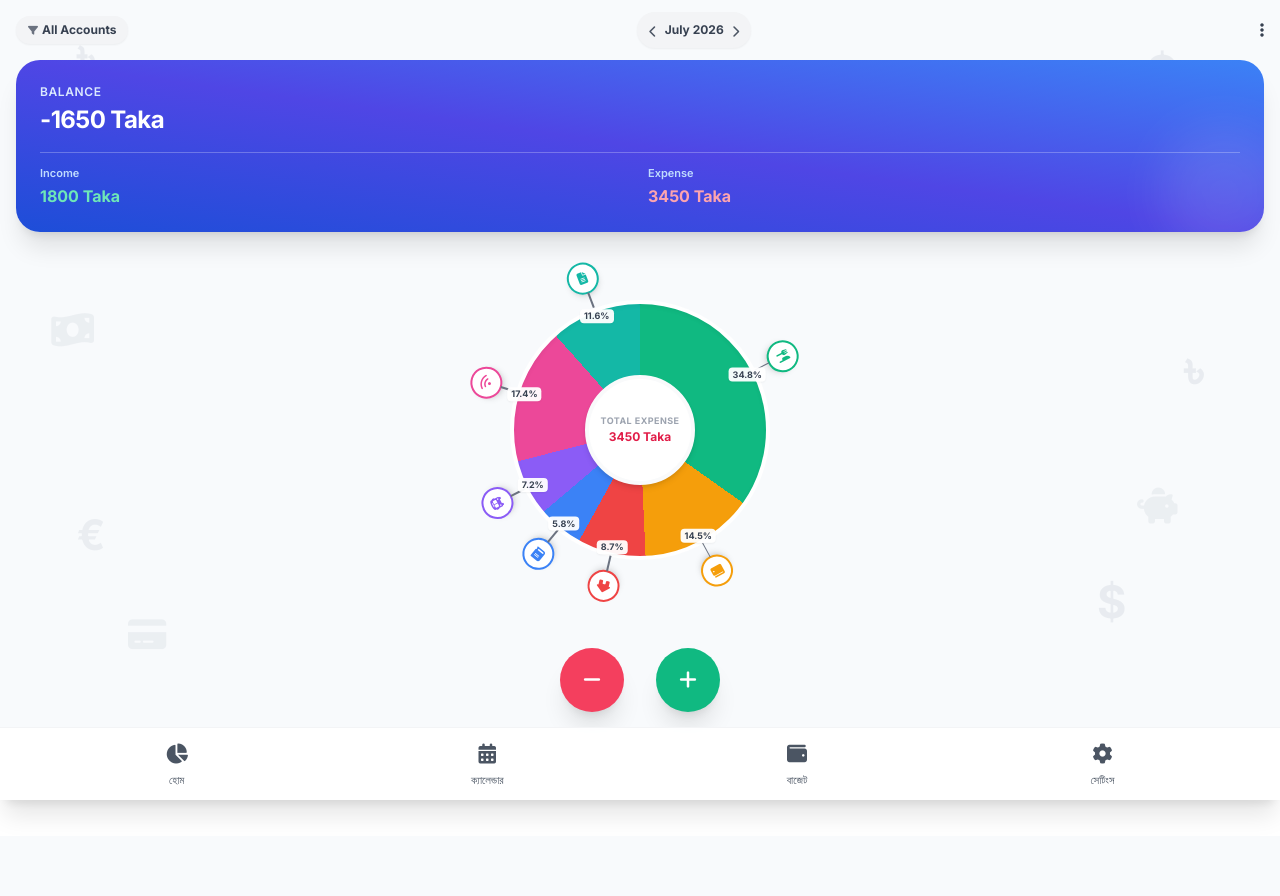
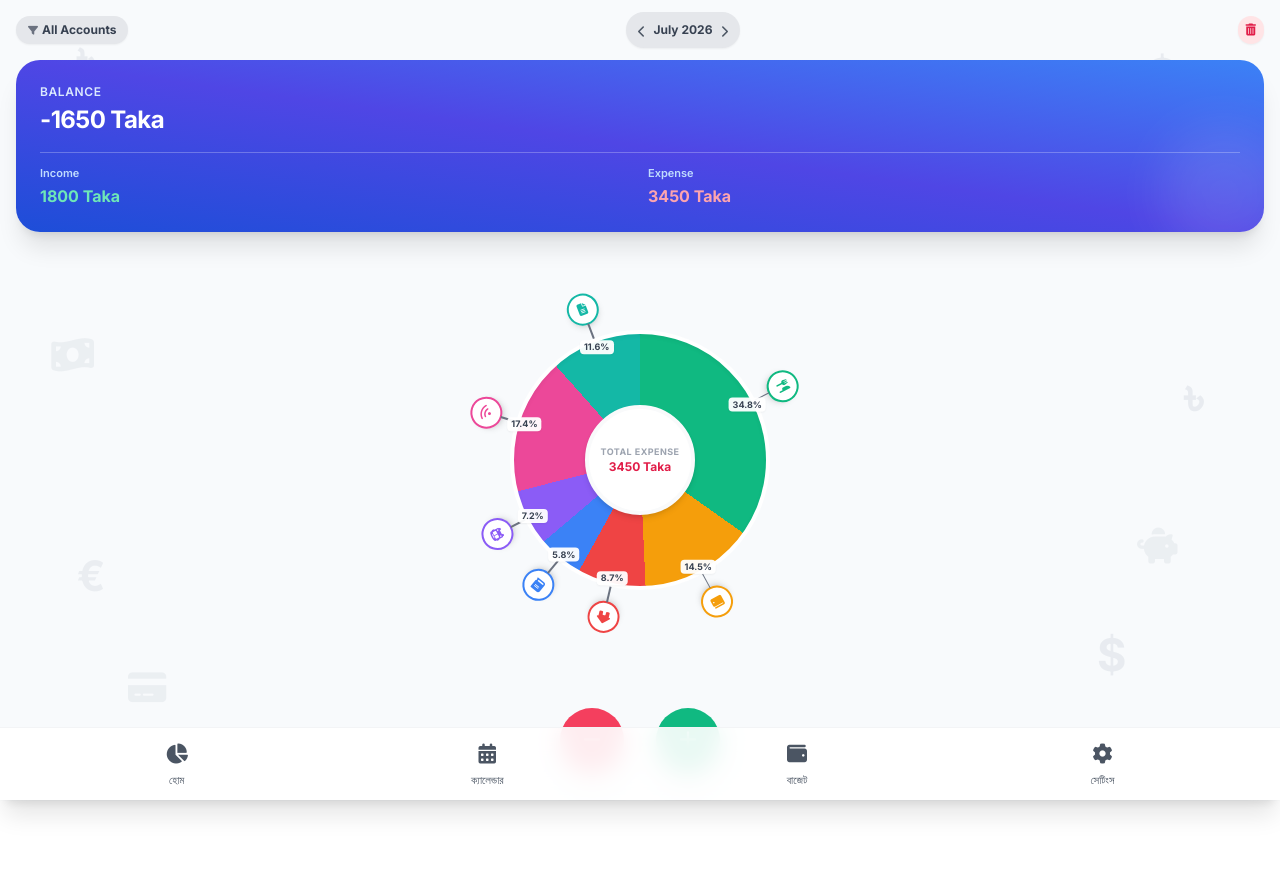
Before and after one commit to MahinSarkar57557/money-spy, a Django app: page / in a window 1280 px wide. Before the commit the page ends 811 px from the top, so only its background shows below. Run offline with Django 5.2, Linux system fonts and the light colour scheme; a user stored in the database is signed in; data comes from the database, SQL or seed files in the repository; some libraries are stand-ins or nearby versions.

Commit message:
fix modal scroll, dark mode, date overflow and add clear today transactions

```diff
--- a/tracker/templates/tracker/base.html
+++ b/tracker/templates/tracker/base.html
@@ -15,6 +15,30 @@
     <link href="https://fonts.googleapis.com/css2?family=Inter:wght@400;500;600;700&display=swap" rel="stylesheet">
     <style>
         body { font-family: 'Inter', sans-serif; }
+
+        /* ১. মডাল ওপেন থাকলে ব্যাকগ্রাউন্ড স্ক্রল লক করার জন্য */
+        body.modal-open {
+            overflow: hidden !important;
+            position: fixed;
+            width: 100%;
+        }
+
+        /* ২. ডার্ক মোডে টেক্সট ও ফর্ম ফিল্ড ঠিক করার জন্য */
+        .dark-mode, .dark-mode body {
+            color: #f3f4f6 !important;
+        }
+        .dark-mode input, .dark-mode select, .dark-mode textarea {
+            background-color: #1f2937 !important;
+            color: #ffffff !important;
+            border-color: #374151 !important;
+        }
+
+        /* ৩. তারিখের (Date) বক্স বাইরে চলে যাওয়া রোধ করতে */
+        input[type="date"], .date-input-field {
+            width: 100% !important;
+            max-width: 100% !important;
+            box-sizing: border-box !important;
+        }
     </style>
     <!-- Instant Dark Mode Script -->
     <script>
--- a/tracker/templates/tracker/dashboard.html
+++ b/tracker/templates/tracker/dashboard.html
@@ -1,7 +1,7 @@
 {% extends 'tracker/base.html' %}
 
 {% block content %}
-<div class="flex flex-col h-full justify-between px-4 py-3 relative overflow-hidden" style="background-color: #f8fafc; min-h-screen;">
+<div class="flex flex-col h-full justify-between px-4 py-3 relative overflow-hidden bg-slate-50 dark:bg-gray-950 min-h-screen transition-colors duration-300">
 
     <!-- MONEY SYMBOLS & MONEY-RELATED ICONS BACKGROUND PATTERN -->
     <div style="position: absolute; top: 0; left: 0; right: 0; bottom: 0; pointer-events: none; overflow: hidden; z-index: 0;">
@@ -17,26 +17,30 @@
         <span style="position: absolute; bottom: 14%; right: 12%; font-size: 45px; font-weight: 900; color: #64748b; opacity: 0.10; user-select: none;">$</span>
     </div>
 
-    <!-- Top Month Selector Bar -->
+    <!-- Top Month Selector & Clear Button Bar -->
     <div class="flex justify-between items-center mb-3 relative z-10">
-        <div class="flex items-center space-x-1 bg-gray-100 px-3 py-1.5 rounded-full shadow-sm text-xs font-bold text-gray-700">
+        <div class="flex items-center space-x-1 bg-gray-200 dark:bg-gray-800 px-3 py-1.5 rounded-full shadow-sm text-xs font-bold text-gray-700 dark:text-gray-300">
             <i class="fas fa-filter text-[10px] text-gray-500"></i>
             <span>All Accounts</span>
         </div>
 
-        <div class="flex items-center space-x-2 bg-gray-100 px-3 py-1.5 rounded-full shadow-sm">
-            <a href="?month={% if current_month == 1 %}12{% else %}{{ current_month|add:'-1' }}{% endif %}&year={% if current_month == 1 %}{{ current_year|add:'-1' }}{% else %}{{ current_year }}{% endif %}" class="text-gray-600 hover:text-emerald-600">
+        <div class="flex items-center space-x-2 bg-gray-200 dark:bg-gray-800 px-3 py-1.5 rounded-full shadow-sm">
+            <a href="?month={% if current_month == 1 %}12{% else %}{{ current_month|add:'-1' }}{% endif %}&year={% if current_month == 1 %}{{ current_year|add:'-1' }}{% else %}{{ current_year }}{% endif %}" class="text-gray-600 dark:text-gray-300 hover:text-emerald-600">
                 <i class="fas fa-chevron-left text-xs"></i>
             </a>
-            <span class="text-xs font-bold text-gray-700">{{ month_name }} {{ current_year }}</span>
-            <a href="?month={% if current_month == 12 %}1{% else %}{{ current_month|add:'1' }}{% endif %}&year={% if current_month == 12 %}{{ current_year|add:'1' }}{% else %}{{ current_year }}{% endif %}" class="text-gray-600 hover:text-emerald-600">
+            <span class="text-xs font-bold text-gray-700 dark:text-gray-200">{{ month_name }} {{ current_year }}</span>
+            <a href="?month={% if current_month == 12 %}1{% else %}{{ current_month|add:'1' }}{% endif %}&year={% if current_month == 12 %}{{ current_year|add:'1' }}{% else %}{{ current_year }}{% endif %}" class="text-gray-600 dark:text-gray-300 hover:text-emerald-600">
                 <i class="fas fa-chevron-right text-xs"></i>
             </a>
         </div>
 
-        <button class="text-gray-700 hover:text-black">
-            <i class="fas fa-ellipsis-v"></i>
-        </button>
+        <!-- Clear Today Data Button -->
+        <form action="{% url 'clear_today_transactions' %}" method="POST" onsubmit="return confirm('আজকের দিনের সমস্ত হিসাব কি ডিলিট করতে চান?');">
+            {% csrf_token %}
+            <button type="submit" title="আজকের হিসাব মুছুন" class="bg-rose-100 dark:bg-rose-900/40 text-rose-600 dark:text-rose-400 hover:bg-rose-200 p-2 rounded-full shadow-sm transition text-xs flex items-center justify-center cursor-pointer">
+                <i class="fas fa-trash-alt"></i>
+            </button>
+        </form>
     </div>
 
     <!-- LARGER MONEYFY STYLE BLUE GRADIENT BALANCE CARD -->
@@ -70,14 +74,14 @@
         <div class="relative w-[260px] h-[260px] flex items-center justify-center">
 
             <!-- Accurate Dynamic Conic Gradient Pie Chart Slices -->
-            <div class="absolute inset-0 rounded-full shadow-inner border-4 border-white"
+            <div class="absolute inset-0 rounded-full shadow-inner border-4 border-white dark:border-gray-800"
                  style="background: conic-gradient({{ gradient_css }});">
             </div>
 
             <!-- Inner White Circle with Centered Total Expense Text -->
-            <div class="absolute w-[110px] h-[110px] bg-white rounded-full shadow-md flex flex-col items-center justify-center text-center z-10 border-4 border-gray-50 p-1">
+            <div class="absolute w-[110px] h-[110px] bg-white dark:bg-gray-900 rounded-full shadow-md flex flex-col items-center justify-center text-center z-10 border-4 border-gray-50 dark:border-gray-800 p-1">
                 <span class="text-[9px] font-bold text-gray-400 uppercase tracking-wider leading-tight">TOTAL EXPENSE</span>
-                <span class="text-xs font-extrabold text-rose-600 mt-0.5 leading-tight">
+                <span class="text-xs font-extrabold text-rose-600 dark:text-rose-400 mt-0.5 leading-tight">
                     {{ total_expense|floatformat:0 }} Taka
                 </span>
             </div>
@@ -90,7 +94,7 @@
                 <div class="flex flex-col items-center" style="transform: rotate({{ cat.angle }}deg);">
 
                     <!-- Icon Badge -->
-                    <div class="w-8 h-8 bg-white border-2 rounded-full flex items-center justify-center shadow-md text-xs" style="border-color: {{ cat.color }}; color: {{ cat.color }};">
+                    <div class="w-8 h-8 bg-white dark:bg-gray-900 border-2 rounded-full flex items-center justify-center shadow-md text-xs" style="border-color: {{ cat.color }}; color: {{ cat.color }};">
                         <i class="{{ cat.icon }}"></i>
                     </div>
 
@@ -98,7 +102,7 @@
                     <div class="w-[1.5px] h-4 bg-gray-500 mt-[-1px]"></div>
 
                     <!-- Percentage Label -->
-                    <span class="text-[9px] font-extrabold text-gray-700 bg-white/95 px-1 rounded shadow-sm mt-0.5 whitespace-nowrap" style="transform: rotate(-{{ cat.angle }}deg);">
+                    <span class="text-[9px] font-extrabold text-gray-700 dark:text-gray-200 bg-white/95 dark:bg-gray-900/95 px-1 rounded shadow-sm mt-0.5 whitespace-nowrap" style="transform: rotate(-{{ cat.angle }}deg);">
                         {{ cat.percentage }}%
                     </span>
                 </div>
@@ -121,17 +125,17 @@
 
 <!-- TRANSACTION CATEGORY SELECTION MODAL -->
 <div id="transactionModal" class="fixed inset-0 bg-black/50 z-50 hidden flex items-end sm:items-center justify-center transition-opacity">
-    <div class="bg-white w-full max-w-md rounded-t-3xl sm:rounded-3xl p-5 shadow-2xl max-h-[80vh] flex flex-col">
-        <div class="flex justify-between items-center mb-4 border-b pb-2">
-            <h3 id="modalTitle" class="text-sm font-bold text-gray-800">নতুন খরচ যোগ করুন</h3>
-            <button onclick="closeModal()" class="text-gray-400 hover:text-gray-600 text-lg font-bold cursor-pointer">&times;</button>
+    <div class="bg-white dark:bg-gray-900 w-full max-w-md rounded-t-3xl sm:rounded-3xl p-5 shadow-2xl max-h-[80vh] flex flex-col">
+        <div class="flex justify-between items-center mb-4 border-b border-gray-100 dark:border-gray-800 pb-2">
+            <h3 id="modalTitle" class="text-sm font-bold text-gray-800 dark:text-gray-100">নতুন খরচ যোগ করুন</h3>
+            <button onclick="closeModal()" class="text-gray-400 hover:text-gray-600 dark:hover:text-gray-200 text-lg font-bold cursor-pointer">&times;</button>
         </div>
-        <p class="text-xs font-medium text-gray-500 mb-3 text-center">একটি ক্যাটাগরি সিলেক্ট করুন</p>
+        <p class="text-xs font-medium text-gray-500 dark:text-gray-400 mb-3 text-center">একটি ক্যাটাগরি সিলেক্ট করুন</p>
         <div class="grid grid-cols-3 gap-2.5 overflow-y-auto p-1 flex-grow">
             {% for cat in all_categories %}
-            <button type="button" onclick="selectCategory('{{ cat.id }}', '{{ cat.name }}')" class="flex flex-col items-center justify-center p-2.5 bg-gray-50 hover:bg-emerald-50 border border-gray-100 hover:border-emerald-300 rounded-2xl transition cursor-pointer">
-                <i class="{{ cat.icon }} text-lg text-emerald-600 mb-1.5"></i>
-                <span class="text-[11px] font-semibold text-gray-700 text-center truncate w-full">{{ cat.name }}</span>
+            <button type="button" onclick="selectCategory('{{ cat.id }}', '{{ cat.name }}')" class="flex flex-col items-center justify-center p-2.5 bg-gray-50 dark:bg-gray-800 hover:bg-emerald-50 dark:hover:bg-gray-700 border border-gray-100 dark:border-gray-700 hover:border-emerald-300 rounded-2xl transition cursor-pointer">
+                <i class="{{ cat.icon }} text-lg text-emerald-600 dark:text-emerald-400 mb-1.5"></i>
+                <span class="text-[11px] font-semibold text-gray-700 dark:text-gray-300 text-center truncate w-full">{{ cat.name }}</span>
             </button>
             {% endfor %}
         </div>
@@ -140,26 +144,26 @@
 
 <!-- AMOUNT INPUT SUB-MODAL -->
 <div id="amountModal" class="fixed inset-0 bg-black/50 z-50 hidden flex items-center justify-center">
-    <div class="bg-white w-80 rounded-3xl p-5 shadow-2xl">
+    <div class="bg-white dark:bg-gray-900 w-80 rounded-3xl p-5 shadow-2xl">
         <form method="POST" action="{% url 'add_transaction' %}">
             {% csrf_token %}
             <input type="hidden" name="transaction_type" id="inputTxType" value="expense">
             <input type="hidden" name="category" id="inputCategoryId">
-            <h3 id="selectedCategoryName" class="text-sm font-bold text-emerald-600 text-center mb-3">Category</h3>
+            <h3 id="selectedCategoryName" class="text-sm font-bold text-emerald-600 dark:text-emerald-400 text-center mb-3">Category</h3>
             <div class="mb-3">
-                <label class="block text-[11px] font-bold text-gray-600 mb-1">পরিমাণ (Amount Taka)</label>
-                <input type="number" step="1" name="amount" required placeholder="0" class="w-full px-3 py-2 border border-gray-200 rounded-xl text-sm focus:outline-none focus:border-emerald-500 font-bold">
+                <label class="block text-[11px] font-bold text-gray-600 dark:text-gray-400 mb-1">পরিমাণ (Amount Taka)</label>
+                <input type="number" step="1" name="amount" required placeholder="0" class="w-full px-3 py-2 border border-gray-200 dark:border-gray-700 dark:bg-gray-800 dark:text-white rounded-xl text-sm focus:outline-none focus:border-emerald-500 font-bold">
             </div>
             <div class="mb-3">
-                <label class="block text-[11px] font-bold text-gray-600 mb-1">তারিখ (Date)</label>
-                <input type="date" name="date" value="{{ today|date:'Y-m-d' }}" required class="w-full px-3 py-2 border border-gray-200 rounded-xl text-xs focus:outline-none focus:border-emerald-500">
+                <label class="block text-[11px] font-bold text-gray-600 dark:text-gray-400 mb-1">তারিখ (Date)</label>
+                <input type="date" name="date" value="{{ today|date:'Y-m-d' }}" required class="date-input-field w-full px-3 py-2 border border-gray-200 dark:border-gray-700 dark:bg-gray-800 dark:text-white rounded-xl text-xs focus:outline-none focus:border-emerald-500">
             </div>
             <div class="mb-4">
-                <label class="block text-[11px] font-bold text-gray-600 mb-1">নোট (Description - Optional)</label>
-                <input type="text" name="description" placeholder="কী বাবদ খরচ/আয়?" class="w-full px-3 py-2 border border-gray-200 rounded-xl text-xs focus:outline-none focus:border-emerald-500">
+                <label class="block text-[11px] font-bold text-gray-600 dark:text-gray-400 mb-1">নোট (Description - Optional)</label>
+                <input type="text" name="description" placeholder="কী বাবদ খরচ/আয়?" class="w-full px-3 py-2 border border-gray-200 dark:border-gray-700 dark:bg-gray-800 dark:text-white rounded-xl text-xs focus:outline-none focus:border-emerald-500">
             </div>
             <div class="flex space-x-2">
-                <button type="button" onclick="closeAmountModal()" class="w-1/2 py-2 bg-gray-100 hover:bg-gray-200 text-gray-700 rounded-xl text-xs font-bold transition cursor-pointer">বাতিল</button>
+                <button type="button" onclick="closeAmountModal()" class="w-1/2 py-2 bg-gray-100 dark:bg-gray-800 hover:bg-gray-200 dark:hover:bg-gray-700 text-gray-700 dark:text-gray-300 rounded-xl text-xs font-bold transition cursor-pointer">বাতিল</button>
                 <button type="submit" class="w-1/2 py-2 bg-emerald-600 hover:bg-emerald-700 text-white rounded-xl text-xs font-bold transition shadow cursor-pointer">সেভ করুন</button>
             </div>
         </form>
@@ -180,6 +184,9 @@
         currentTxType = type;
         document.getElementById('inputTxType').value = type;
         document.getElementById('modalTitle').innerText = type === 'expense' ? 'নতুন খরচ যোগ করুন' : 'নতুন আয় যোগ করুন';
+
+        // Background Scroll Lock Enabled
+        document.body.classList.add('modal-open');
 
         const categoryButtons = document.querySelectorAll('#transactionModal .grid button');
         categoryButtons.forEach(btn => {
@@ -206,6 +213,7 @@
 
     function closeModal() {
         document.getElementById('transactionModal').classList.add('hidden');
+        document.body.classList.remove('modal-open'); // Background Scroll Unlock
     }
 
     function selectCategory(catId, catName) {
@@ -218,12 +226,14 @@
 
     function closeAmountModal() {
         document.getElementById('amountModal').classList.add('hidden');
+        document.body.classList.remove('modal-open'); // Background Scroll Unlock
     }
 
     document.addEventListener("DOMContentLoaded", () => {
         const expenseForm = document.querySelector("#amountModal form");
         if (expenseForm) {
             expenseForm.addEventListener("submit", function() {
+                document.body.classList.remove('modal-open');
                 const txType = document.getElementById('inputTxType').value;
 
                 if (txType === 'expense') {
--- a/tracker/urls.py
+++ b/tracker/urls.py
@@ -9,4 +9,5 @@ urlpatterns = [
     path('day/<int:year>/<int:month>/<int:day>/', views.day_detail, name='day_detail'),
     path('settings/', views.settings_view, name='settings'),
     path('budget/edit/<int:pk>/', views.edit_budget, name='edit_budget'),
+    path('clear-today/', views.clear_today_transactions, name='clear_today_transactions'),
 ]
```
